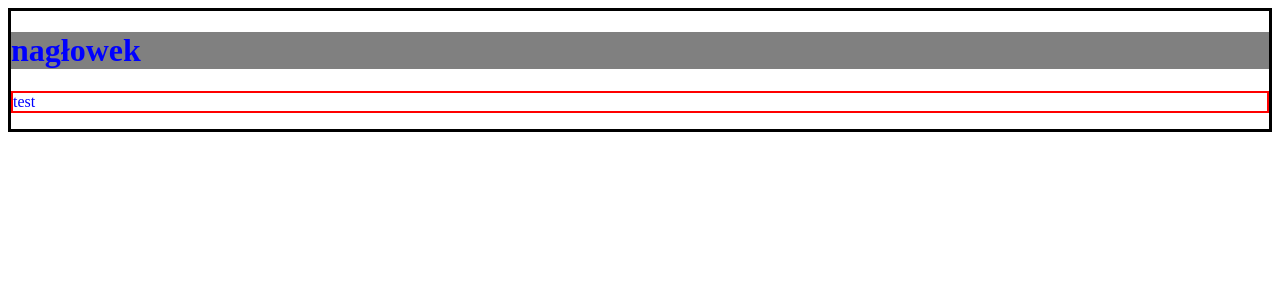
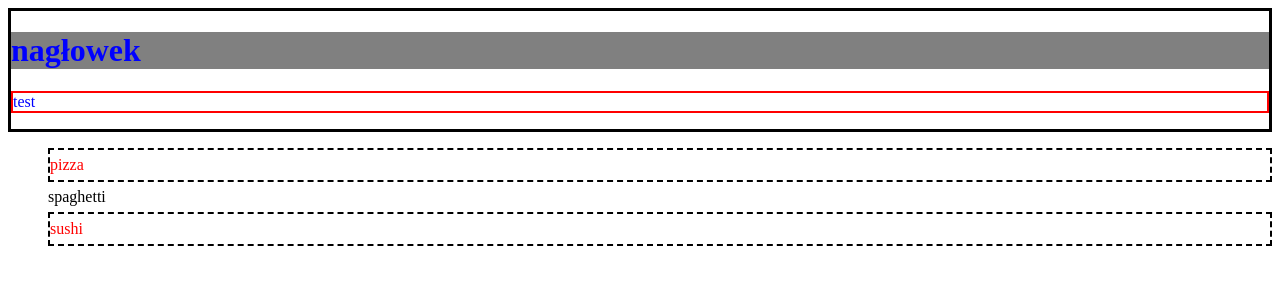
Before and after one commit to jussi777/git1wr, a plain HTML site: page index.html in a window 1280 px wide. Drawn offline with Linux system fonts and the light colour scheme.

Commit message:
drugi commit

```diff
--- a/index.html
+++ b/index.html
@@ -12,5 +12,10 @@
       <h1 class="header">nagłowek</h1>
       <p>test</p>
     </div>
+<ul>
+    <li>pizza</li>
+    <li>spaghetti</li>
+    <li>sushi</li>
+</ul>
   </body>
 </html>
--- a/style.css
+++ b/style.css
@@ -11,3 +11,16 @@ p {
 div {
     border: 3px solid black;
 }
+
+ul {
+    list-style: none;
+}
+
+li {
+    line-height: 30px;
+}
+
+li:nth-child(odd) {
+    color: red;
+    border: 2px dashed black;
+}
```
